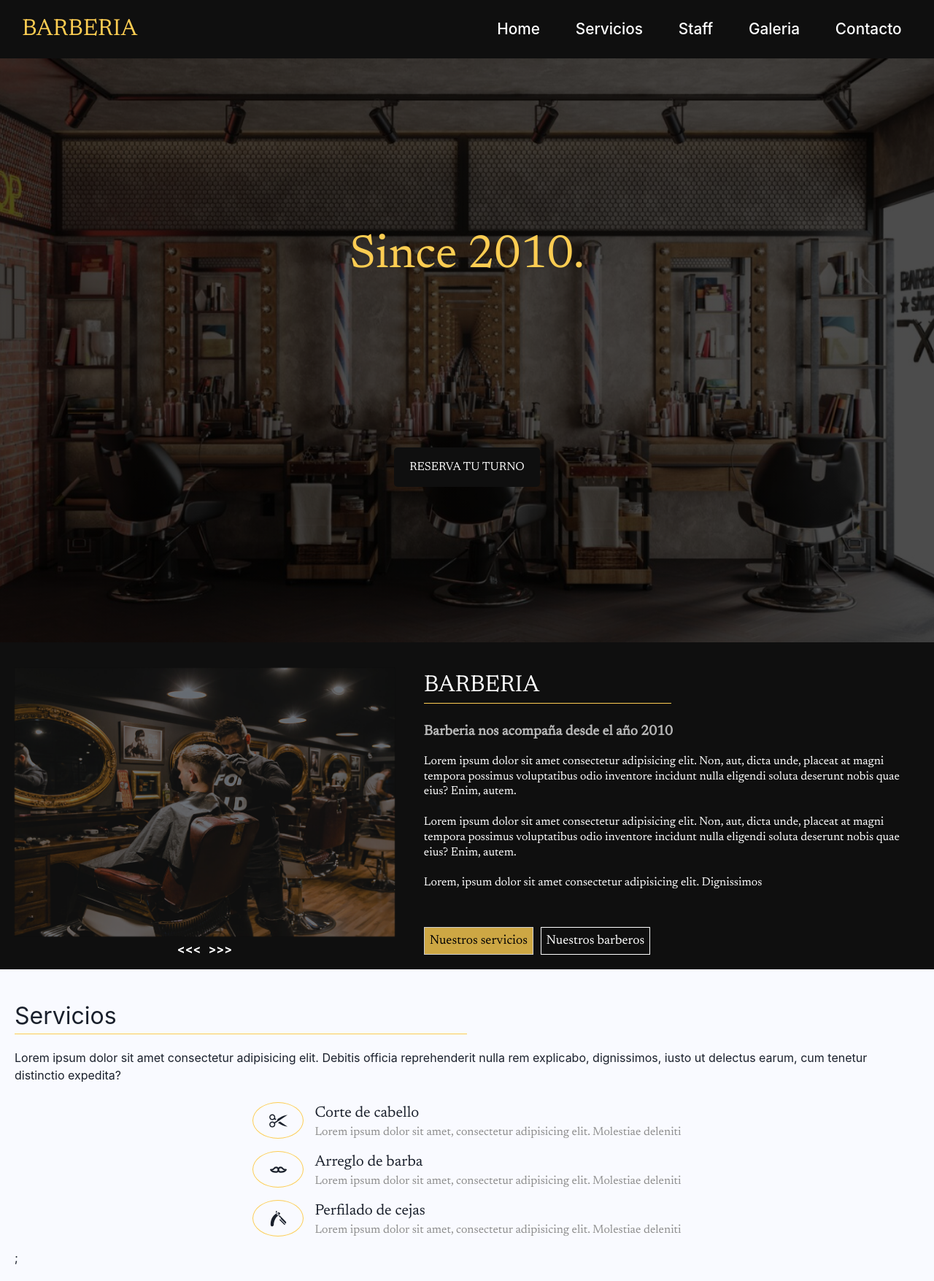
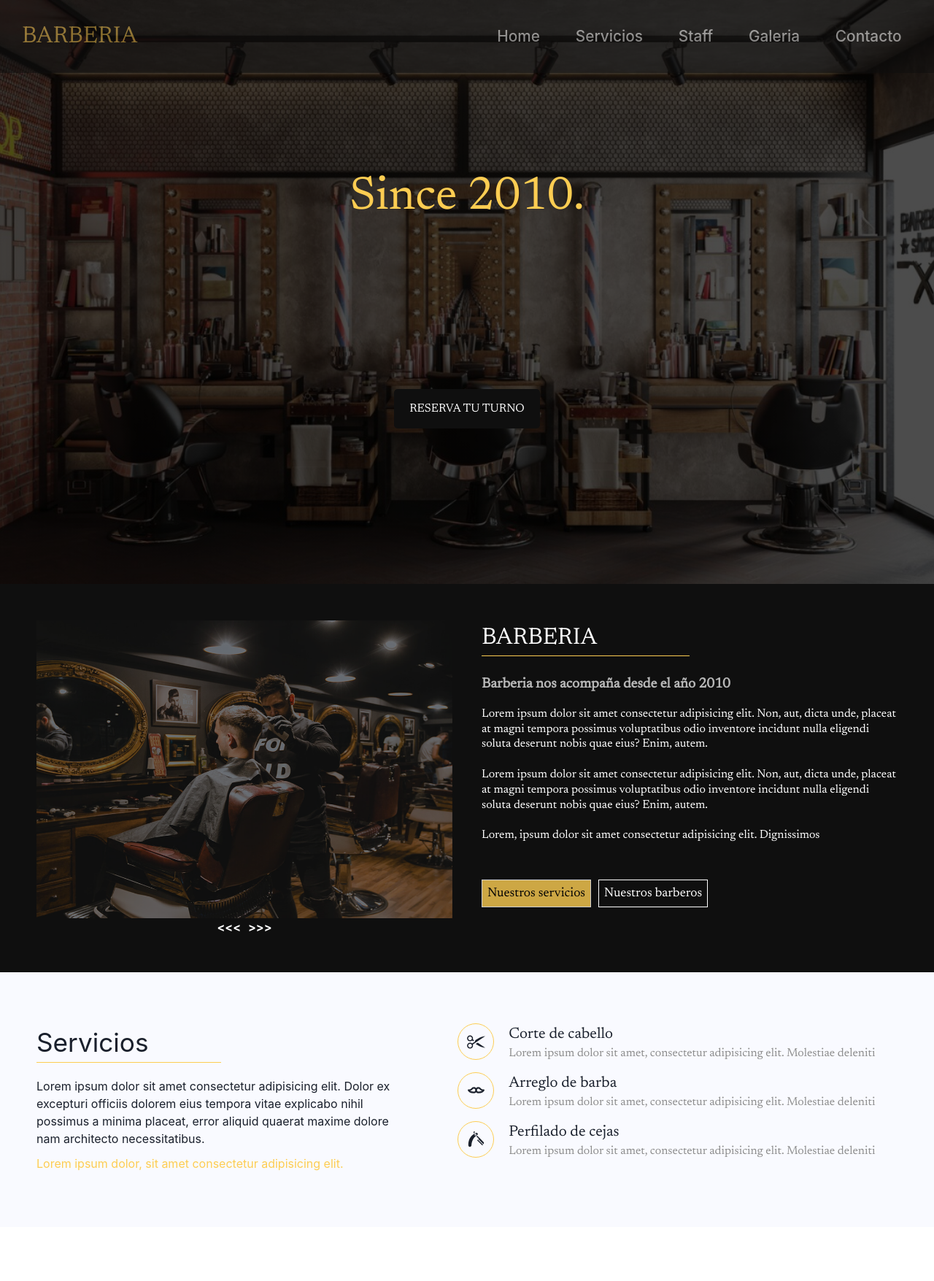
Before and after one commit to VasquezMichael/Barbazul, a React (Vite) app in the folder Proyect-Barbazul/: page / in a window 1280 px wide. Shown: the whole page at 73% size. After the commit the page ends 1681 px from the top, so only its background shows below. Built offline with nearby package versions, Linux system fonts and the light colour scheme; the HTML template or start-up script is replaced by a standard one; a web font is replaced by a local one.

Commit message:
Terminamos la seccion de servicios y modificamos el navbar para dejarlo fijo, con algunos estilos extra

```diff
--- a/Proyect-Barbazul/src/components/AboutUs-Carrousel/style.js
+++ b/Proyect-Barbazul/src/components/AboutUs-Carrousel/style.js
@@ -4,10 +4,11 @@ export const Container = styled.div`
   width: 100%;
   height: auto;
   background-color: #0f0f0f;
+  padding: 20px;
   @media screen and (min-width: 690px) {
     display: flex;
     justify-content: center;
-    padding-top: 15px;
+    padding: 50px;
     align-items: flex-start;
   }
 `;
--- a/Proyect-Barbazul/src/components/AboutUs/style.js
+++ b/Proyect-Barbazul/src/components/AboutUs/style.js
@@ -6,8 +6,12 @@ export const ContainerAboutUs = styled.section`
   width: 100%;
   background-color: #0f0f0f;
   color: #fff;
-  padding: 20px;
   font-family: Newsreader;
+
+  @media screen and (min-width: 690px) {
+    width: 80%;
+    margin-left: 20px;
+  }
 `;
 
 export const Title = styled.h2`
--- a/Proyect-Barbazul/src/components/Carrousel/style.js
+++ b/Proyect-Barbazul/src/components/Carrousel/style.js
@@ -8,10 +8,10 @@ export const ContainerCarrousel = styled.div`
   width: 100%;
   height: 100%;
 
-  background-color: #0f0f0f;
   @media screen and (min-width: 690px) {
     width: 80%;
     height: 432px;
+    margin-right: 20px;
   }
 `;
 
@@ -25,7 +25,7 @@ export const ContainerImg = styled.div`
 export const CarrouselImg = styled.img`
   width: 100%;
   height: 100%;
-  padding: 20px;
+  /* padding: 20px; */
   opacity: 0;
   transition: 1s;
   &.loaded {
@@ -35,7 +35,7 @@ export const CarrouselImg = styled.img`
 
 export const ContainerButton = styled.div`
   position: relative;
-  top: -15px;
+  /* top: -5px; */
   button {
     margin: 0 5px;
     color: #fff;
--- a/Proyect-Barbazul/src/components/Navbar/index.jsx
+++ b/Proyect-Barbazul/src/components/Navbar/index.jsx
@@ -7,14 +7,27 @@ import {
   MobileIcon,
 } from "./style.js";
 import { Link } from "react-router-dom";
-import { FaEarlybirds, FaBars, FaTimes } from "react-icons/fa";
+import { FaBars, FaTimes } from "react-icons/fa";
 import "./Link.css";
-import { useState } from "react";
+import { useState, useEffect } from "react";
 
 const NavBar = () => {
   const [showMobileMenu, setShowMobileMenu] = useState(false);
+  const [scrolled, setScrolled] = useState(false);
+
+  useEffect(() => {
+    const handleScroll = () => {
+      const isScrolled = window.scrollY > 100;
+      setScrolled(isScrolled);
+    };
+    window.addEventListener("scroll", handleScroll);
+    return () => {
+      window.removeEventListener("scroll", handleScroll);
+    };
+  }, []);
+
   return (
-    <Container>
+    <Container className={scrolled ? "scrolled" : ""}>
       <Wrapper>
         <LogoContainer>
           {/* <FaEarlybirds /> */}
--- a/Proyect-Barbazul/src/components/Navbar/style.js
+++ b/Proyect-Barbazul/src/components/Navbar/style.js
@@ -1,11 +1,27 @@
 import styled from "styled-components";
 
 export const Container = styled.div`
+  position: fixed;
   width: 100%;
   min-width: 300px;
-  height: 80px;
+  height: 100px;
   background-color: #0f0f0f;
   color: #fff;
+  transition: all 0.3s ease-in-out;
+  z-index: 1;
+  @media screen and (min-width: 690px) {
+    opacity: 0.5;
+    &.scrolled {
+      opacity: 0.9;
+      height: 120px;
+    }
+  }
+  @media screen and (max-width: 690px) {
+    &.scrolled {
+      height: 80px;
+      opacity: 0.9;
+    }
+  }
 `;
 
 export const Wrapper = styled.div`
--- a/Proyect-Barbazul/src/components/OurServices/Description/Index.jsx
+++ b/Proyect-Barbazul/src/components/OurServices/Description/Index.jsx
@@ -5,10 +5,12 @@ const Description = () => {
     <ContainerDescriptions>
       <h2>Servicios</h2>
       <p>
-        Lorem ipsum dolor sit amet consectetur adipisicing elit. Debitis officia
-        reprehenderit nulla rem explicabo, dignissimos, iusto ut delectus earum,
-        cum tenetur distinctio expedita?
+        Lorem ipsum dolor sit amet consectetur adipisicing elit. Dolor ex
+        excepturi officiis dolorem eius tempora vitae explicabo nihil possimus a
+        minima placeat, error aliquid quaerat maxime dolore nam architecto
+        necessitatibus.
       </p>
+      <p id="Span">Lorem ipsum dolor, sit amet consectetur adipisicing elit.</p>
     </ContainerDescriptions>
   );
 };
--- a/Proyect-Barbazul/src/components/OurServices/Description/style.js
+++ b/Proyect-Barbazul/src/components/OurServices/Description/style.js
@@ -1,10 +1,20 @@
 import styled from "styled-components";
 export const ContainerDescriptions = styled.div`
+  /* flex: 1; */
+  width: 100%;
   margin-bottom: 25px;
   h2 {
-    font-size: 2rem;
+    font-size: 2.2rem;
     border-bottom: 1.4px solid #fdcd52;
     width: 50%;
     margin-bottom: 20px;
   }
+  #Span {
+    margin-top: 10px;
+    color: #fdcd52;
+  }
+  @media screen and (min-width: 690px) {
+    margin-right: 20px;
+    width: 80%;
+  }
 `;
--- a/Proyect-Barbazul/src/components/OurServices/Services/style.js
+++ b/Proyect-Barbazul/src/components/OurServices/Services/style.js
@@ -1,6 +1,7 @@
 import styled from "styled-components";
 
 export const ContainerServices = styled.div`
+  width: 100%;
   font-family: Newsreader;
   li {
     list-style: none;
@@ -11,7 +12,7 @@ export const ContainerServices = styled.div`
   }
 
   .icon {
-    width: 70px;
+    width: 50px;
     height: 50px;
     display: flex;
     align-items: center;
@@ -20,7 +21,7 @@ export const ContainerServices = styled.div`
     font-size: 25px;
     border-radius: 50%;
     border: 1.3px solid #fdcd52;
-    margin: 0 15px 0px 0px;
+    margin: 0 20px 0px 0px;
   }
 
   .description {
@@ -34,4 +35,7 @@ export const ContainerServices = styled.div`
       line-height: 1.3;
     }
   }
+  @media screen and (min-width: 690px) {
+    margin-left: 20px;
+  }
 `;
--- a/Proyect-Barbazul/src/components/OurServices/index.jsx
+++ b/Proyect-Barbazul/src/components/OurServices/index.jsx
@@ -6,7 +6,7 @@ const OurServices = () => {
   return (
     <SectionServices>
       <Description />
-      <Services />;
+      <Services />
     </SectionServices>
   );
 };
--- a/Proyect-Barbazul/src/components/OurServices/style.js
+++ b/Proyect-Barbazul/src/components/OurServices/style.js
@@ -5,4 +5,11 @@ export const SectionServices = styled.section`
   height: auto;
   padding: 20px;
   margin-top: 20px;
+
+  @media screen and (min-width: 690px) {
+    display: flex;
+    align-items: flex-start;
+    justify-content: space-between;
+    padding: 50px;
+  }
 `;
```
Also changed, not shown: Proyect-Barbazul/src/components/OurServices/Services/index.jsx (+0 -12 lines).
